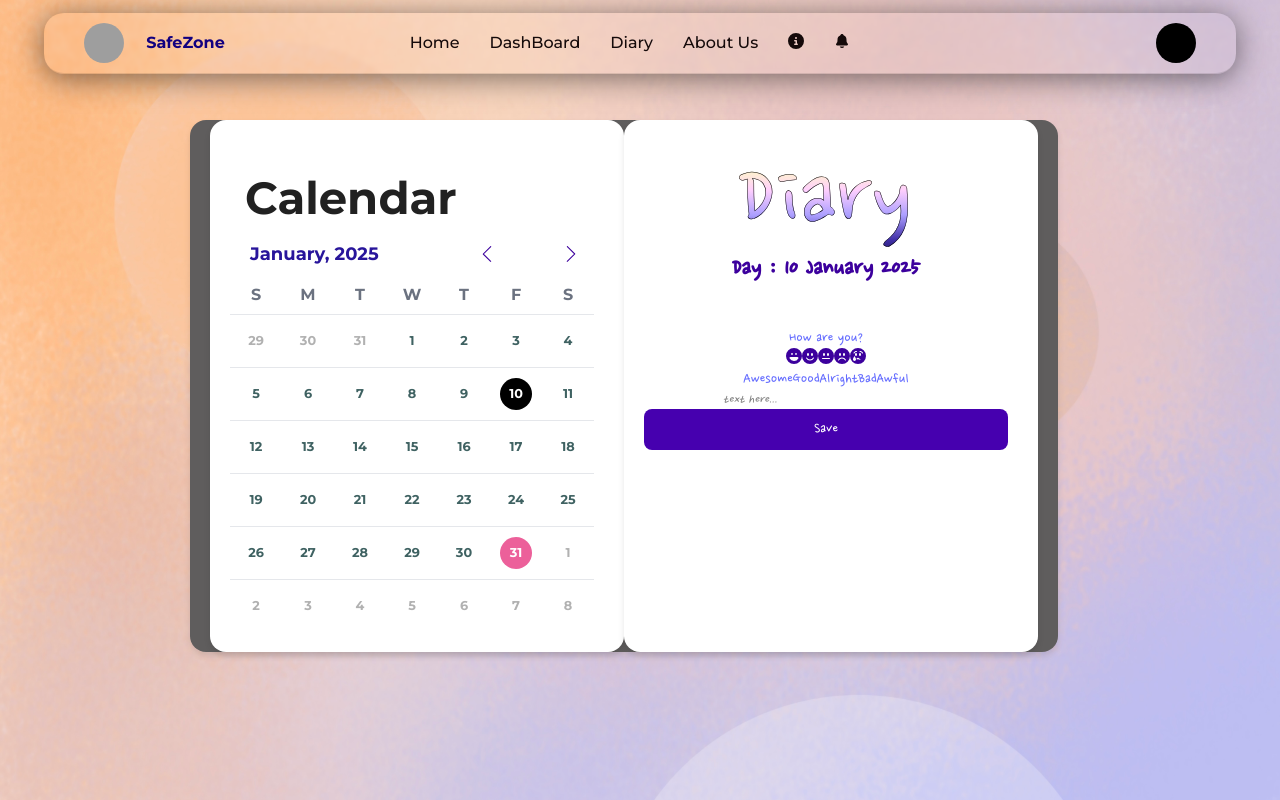
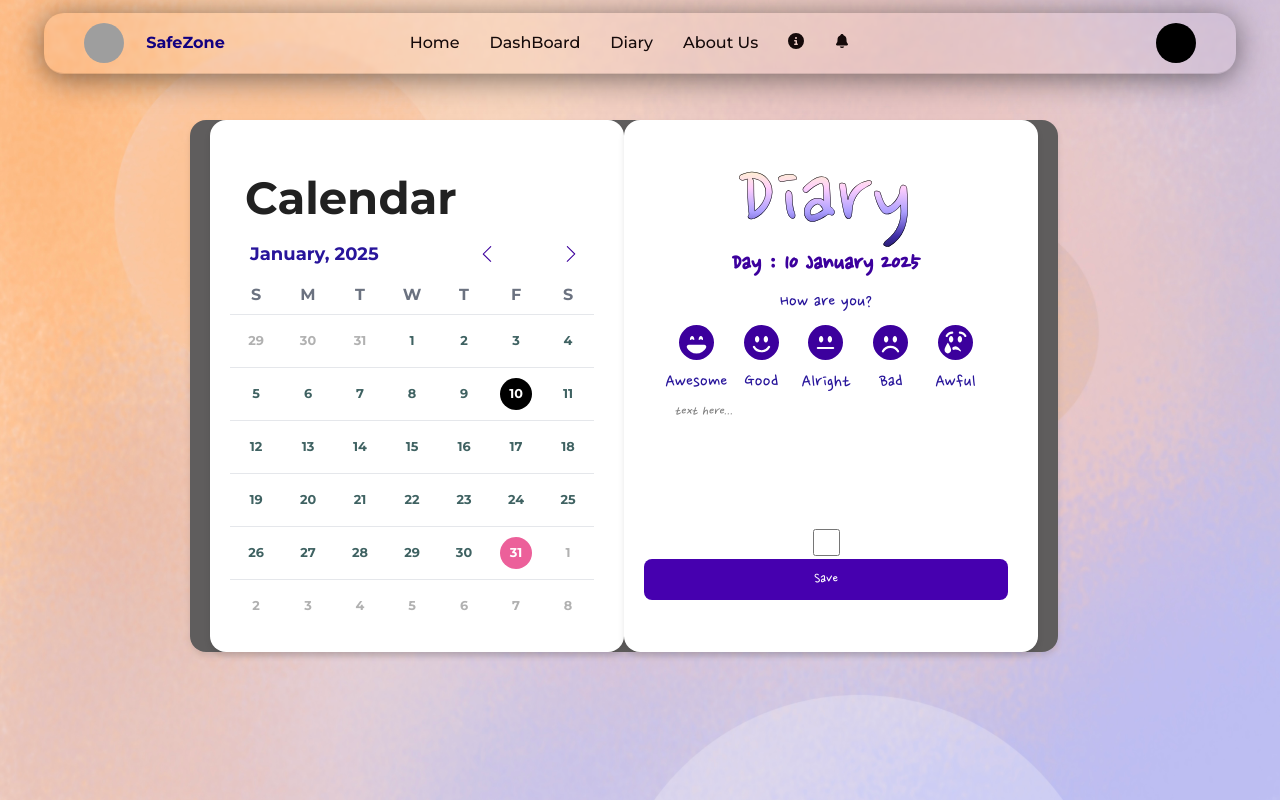
Before and after one commit to Babybluebear404/Project-SafeZone, a React (Vite) app: page /Diary in a window 1280 px wide. Both pictures are taken after a click on the element "10". Built offline with nearby package versions, Linux system fonts and the light colour scheme; grey boxes are pictures that could not be loaded.

Commit message:
Diary 90%, edit Friend section 70%

```diff
--- a/index.html
+++ b/index.html
@@ -6,6 +6,7 @@
     <meta name="viewport" content="width=device-width, initial-scale=1.0" />
     <link href="https://fonts.googleapis.com/css2?family=Nanum+Pen+Script&display=swap" rel="stylesheet">
     <link href="https://fonts.googleapis.com/css2?family=Montserrat:ital,wght@0,100..900;1,100..900&display=swap" rel="stylesheet">
+    <link href="https://fonts.googleapis.com/css2?family=Prompt:ital,wght@0,100;0,200;0,300;0,400;0,500;0,600;0,700;0,800;0,900;1,100;1,200;1,300;1,400;1,500;1,600;1,700;1,800;1,900&display=swap" rel="stylesheet">
     <title>Vite + React</title>
   </head>
   <body>
--- a/src/pages/AboutUs.css
+++ b/src/pages/AboutUs.css
@@ -12,6 +12,7 @@
     box-shadow: 0px 4px 8px rgba(0, 0, 0, 0.2);
     max-width: 800px;
     margin: 0 auto;
+    font-family: "Prompt", serif;
   }
 
   .about-box p {
--- a/src/pages/Diary.css
+++ b/src/pages/Diary.css
@@ -154,7 +154,7 @@
 .diary-display{
   display: grid;
   font-family: 'Nanum Pen Script', serif;
-  grid-template-rows: 2fr 1fr;
+  grid-template-rows: 120px 30px 110px 200px;
 }
 
 .diary-header {
@@ -166,50 +166,166 @@
   -webkit-text-stroke: 0.5px #000000;
 }
 
+
 .day-selected h1{
   font-size: 26px;
   margin-top: -10px;
 }
 
-input::placeholder {
+textarea::placeholder {
   font-family: 'Nanum Pen Script', sans-serif;
-  font-size: 14px;
+  font-size: 15px;
   color: gray;
   font-style: italic;
 }
 
-.popup-overlay {
-  position: fixed;
-  top: 0;
-  left: 0;
+.text-general{
+  font-size: 20px;
+  color: #28159B;
+}
+
+.text-general:hover{
+  color: #28159B;
+}
+.emoji-text {
+  display: grid;
+  grid-template-columns: repeat(5, 1fr);
+  align-items: center;
+  margin: 10px 20px;
+}
+
+.showMessages{
+  font-family: "Prompt", serif;
+  font-weight: 500;
+  font-style: normal;
+  width: 320px;
+  margin-left: 25px;
+  margin-top: 20px;
+}
+
+.display-text {
+  word-break: break-word;
+  white-space: normal;
+}
+
+
+/*Color emoji change*/
+.emoji-icon {
+  cursor: pointer;
+  transition: color 0.3s ease;
+  display: grid;
+  grid-template-columns: repeat(5, 1fr);
+  justify-items : center;
+  align-items: center;
+  margin: 10px 20px;
+  font-size: 35px;
+
+}
+
+.awesome-icon:hover{
+  color: #e990c2;
+}
+.awesome-icon.selected, .awesome-selected {
+  color: #FF92CD;
+  font-size: 35px;
+}
+.awesome-rating{
+  background-color : #FF92CD;
+}
+
+.good-icon:hover{
+  color: #ffd1ab;
+}
+.good-icon.selected, .good-selected{
+  color: #FDBA83;
+  font-size: 35px;
+}
+.good-rating{
+  background-color :#FDBA83;
+}
+
+.alright-icon:hover{
+  color: #c6e7ff;
+}
+.alright-icon.selected, .alright-selected{
+  color: #ABDCFF;
+  font-size: 35px;
+}
+.alright-rating{
+  background-color :#ABDCFF;
+}
+
+
+.bad-icon:hover{
+  color: #e9ccff;
+}
+.bad-icon.selected, .bad-selected{
+  color: #E1BBFF;
+  font-size: 35px;
+}
+.bad-rating{
+  background-color :#E1BBFF;
+}
+
+.awful-icon:hover{
+  color: #e2d7d7;
+}
+.awful-icon.selected, .awful-selected{
+  color: #D0D0D0;
+  font-size: 35px;
+}
+.awful-rating{
+  background-color :#D0D0D0;
+}
+
+.messageBox {
+  display: grid;
+  grid-template-rows: 3fr 1fr;
+}
+
+
+.meassage-textarea{
+  padding-left: 30px;
+  width: 80%;
+  height: 122px;
+  outline: none;
+  border: none;
+  resize: none;
+}
+
+.meassage-textarea.typing{
+  padding-left: 30px;
+  width: 80%;
+  height: 122px;
+  outline: none;
+  border: none;
+  resize: none;
+}
+
+
+/*Friend Popup*/
+.friend-display {
+  display: flex;
+  flex-direction:column;
+  justify-content: center;
   width: 100%;
   height: 100%;
-  background: rgba(0, 0, 0, 0.5);
-  display: flex;
-  align-items: center;
-  justify-content: center;
-  z-index: 9999;
+  margin: 0%;
 }
 
-.close-button {
-  position: absolute;
-  background: #ffffff;
-  border: none;
-  cursor: pointer;
-  top: 80%;
-  left: 65%;
-  transform: translate(-50%, 0%);
-  display: flex;
-  justify-content: center;
-  align-items: center;
-  width: 40px;
-  height: 40px;
+.friend-content {
+  max-width: 350px;
+  max-height: 350px;
+  overflow: auto;
 }
 
-.close-button:hover {
-  background: #f44336;
+.header-friend {
+  width: 100%;
+  height: 100%;
+  display: grid;
+  grid-template-columns: 1fr 11fr;
+  place-items: center;
 }
-
 
 .search-bar {
   display: flex;
@@ -242,7 +358,7 @@ input::placeholder {
 }
 
 .logo-friends {
-    margin-right: 10px;
+  margin-right: 10px;
   width: 40px;
   height: 40px;
   border-radius: 50%;
@@ -256,7 +372,7 @@ input::placeholder {
   flex-direction: column;
   gap: 10px;
   max-height: 250px;
-  overflow-y: auto;
+  overflow: auto;
 }
 
 .friend-item {
@@ -297,3 +413,4 @@ input::placeholder {
 .delete-button:hover {
   background: #3b2b91;
 }
+/*End Friend popup Section*/
--- a/src/pages/Diary.jsx
+++ b/src/pages/Diary.jsx
@@ -1,4 +1,4 @@
-import React, { useState } from "react";
+import { useState } from "react";
 import { SlArrowRight, SlArrowLeft } from "react-icons/sl";
 import { FcPlus, FcLike } from "react-icons/fc";
 import { BsEmojiLaughingFill, BsEmojiSmileFill, BsEmojiNeutralFill, BsEmojiFrownFill, BsEmojiTearFill } from "react-icons/bs";
@@ -7,39 +7,112 @@ import Tab from "./Tab";
 import dayjs from "dayjs";
 import "./Diary.css";
 
-const CloseFriendsPopup = ({ onClose }) => {
-  return (
-    <div className="popup-overlay">
-      <div className="popup-content">
-        <h2>Friends</h2>
-        <input type="text" placeholder="Search..." className="search-box" />
-        <div className="friends-list">
-          {Array(7).fill("SafeZone").map((friend, index) => (
-            <div key={index} className="friend-item">
-              <div className="logo-friends"></div>
-              <span>{friend}</span>
-              <button className="delete-button">🗑</button>
-            </div>
-          ))}
-        </div>
-        <button className="close-button" onClick={onClose}>✖</button>
-      </div>
-    </div>
-  );
-};
-
 const Diary = () => {
   const days = ["S", "M", "T", "W", "T", "F", "S"];
   const currentDate = dayjs();
   const [today, setToday] = useState(currentDate);
-  const [selectDate, setSelectDate] = useState(currentDate);
+  const [selectDate, setSelectDate] = useState(null);
 
-  const [isPopupOpen, setIsPopupOpen] = useState(false);
-  console.log("Popup state:", isPopupOpen);
-  const togglePopup = () => {
-    console.log("Toggle clicked!");
-    setIsPopupOpen(!isPopupOpen);
+  const [friendSection, setFriendSection] = useState(false);
+  const [addfriendSec, setAddfrienSec] = useState(false);
+
+  const [searchTerm, setSearchTerm] = useState("");
+
+  const [isShared, setIsShared] = useState(false);
+
+  const [friends, setFriends] = useState([
+    { id: "test1", name: "Aren" },
+    { id: "test2", name: "Mikasa" },
+    { id: "test3", name: "Armin" },
+    { id: "test4", name: "Levi" }
+  ]);
+
+  const user = [
+    { id: "test5", name: "Himmel" },
+    { id: "test6", name: "Frieren" },
+    { id: "test7", name: "Heiter" },
+    { id: "test8", name: "Eisen" }
+  ];
+
+  const filteredFriends = friends.filter((friend) =>
+    friend.name.toLowerCase().includes(searchTerm.toLowerCase())
+  );
+
+  const filteredUser = user.filter((friend) =>
+    friend.name.toLowerCase().includes(searchTerm.toLowerCase())
+  );
+
+  const addFriend = (friend) => {
+    setFriends([...friends, friend]);
   };
+
+  const FriendSection = () => {
+    return (
+      addfriendSec ? (
+        <div className="friend-display">
+          <div className="header-friend">
+            <SlArrowLeft
+              onClick={() => setFriendSection(!friendSection) & setAddfrienSec(!addfriendSec)}
+            />
+            <h2>Add Friends</h2>
+          </div>
+          <input type="text"
+            placeholder="Search..."
+            className="search-box"
+            value={searchTerm}
+            onChange={(e) => setSearchTerm(e.target.value)}
+            autoFocus />
+          {searchTerm.trim() !== "" && (
+            <div className="friends-list">
+              {filteredUser.length > 0 ? (
+                filteredUser.map((friend) => (
+                  <div key={friend.id} className="friend-item">
+                    <div className="logo-friends"></div>
+                    <span>{friend.name}</span>
+                    <FcPlus className="delete-button" onClick={() => addFriend(friend)} />
+                  </div>
+                ))
+              ) : (
+                <p>ไม่พบเพื่อนที่ค้นหา</p>
+              )}
+            </div>
+          )}
+
+        </div>
+      ) : (
+        <div className="friend-display">
+          <div className="header-friend">
+            <SlArrowLeft
+              onClick={() => setFriendSection(!friendSection)}
+            />
+            <h2>Friends</h2>
+          </div>
+          <input type="text"
+            placeholder="Search..."
+            className="search-box"
+            value={searchTerm}
+            onChange={(e) => setSearchTerm(e.target.value)}
+            autoFocus />
+          <div className="friend-content">
+            <div className="friends-list">
+              {filteredFriends.length > 0 ? (
+                filteredFriends.map((friend) => (
+                  <div key={friend.id} className="friend-item">
+                    <div className="logo-friends"></div>
+                    <span>{friend.name}</span>
+                    <button className="delete-button">🗑</button>
+                  </div>
+                ))
+              ) : (
+                <p>ไม่พบเพื่อนที่ค้นหา</p>
+              )}
+            </div>
+          </div>
+        </div>
+      )
+    )
+  }
+
 
   //text box write message
   const [messages, setMessages] = useState([]);
@@ -49,7 +122,8 @@ const Diary = () => {
     if (input.trim() !== "") {
       const newMessage = {
         text: input,
-        timestamp: selectDate.toDate().toDateString()
+        timestamp: selectDate.toDate().toDateString(),
+        emojiRating: selectedEmoji.rating,
       };
 
       setMessages([...messages, newMessage]);
@@ -57,9 +131,68 @@ const Diary = () => {
     }
   };
 
+  //check selected date have message(no filterred message on this date)
   const filteredMessages = messages.filter(
     (msg) => selectDate && msg.timestamp === selectDate.toDate().toDateString()
   );
+  const [selectedEmoji, setSelectedEmoji] = useState({});
+  const getRatingClass = (rating) => {
+    switch (rating) {
+      case 5:
+        return "awesome-rating";
+      case 4:
+        return "good-rating";
+      case 3:
+        return "alright-rating";
+      case 2:
+        return "bad-rating";
+      case 1:
+        return "awful-rating";
+      default:
+        return "";
+    }
+  };
+
+  const getEmojiIcon = (rating) => {
+    switch (rating) {
+      case 5:
+        return <BsEmojiLaughingFill className="awesome-selected" />;
+      case 4:
+        return <BsEmojiSmileFill className="good-selected" />;
+      case 3:
+        return <BsEmojiNeutralFill className="alright-selected" />;
+      case 2:
+        return <BsEmojiFrownFill className="bad-selected" />;
+      case 1:
+        return <BsEmojiTearFill className="awful-selected" />;
+      default:
+        return null;
+    }
+  };
+
+  const showMessages = messages
+    .filter((msg) => selectDate && msg.timestamp === selectDate.toDate().toDateString())
+    .map((msg, index) => {
+      const emojiRating = selectedEmoji[msg.timestamp] || null;
+
+      return (
+        <div key={index} className="showMessages">
+          {emojiRating && getEmojiIcon(emojiRating)}
+          <p className="display-text">{msg.text}</p>
+        </div>
+      );
+    });
+
+  const handleAnswer = (emojiRating) => {
+    if (selectDate) {
+      const dateKey = selectDate.toDate().toDateString();
+
+      setSelectedEmoji((prev) => ({
+        ...prev,
+        [dateKey]: emojiRating,
+      }));
+    }
+  };
 
 
   return (
@@ -102,20 +235,26 @@ const Diary = () => {
                       ? "bg-black"
                       : "";
 
+                  const dateString = date.toDate().toDateString();
+                  const emojiRating = selectedEmoji[dateString] || null;
+                  const ratingClass = emojiRating ? getRatingClass(emojiRating) : "";
+
                   const handleDateClick = () => {
                     if (selectDate && selectDate.toDate().toDateString() === date.toDate().toDateString()) {
                       // If the same date is clicked, unselect it
                       setSelectDate(null);
+                      setInput("");
                     } else {
                       setSelectDate(date);
+                      setInput("");
                     }
                   };
 
                   return (
                     <div key={index} className="current-cycle">
                       <h1
-                        className={`base-style ${isGray} ${isToday} ${isSelected}`}
-                        onClick={handleDateClick}
+                        className={`base-style ${isGray} ${isToday} ${isSelected} ${ratingClass}`}
+                        onClick={() => handleDateClick(date)}
                       >
                         {date.toDate().getDate()}
                       </h1>
@@ -128,11 +267,17 @@ const Diary = () => {
 
           {/* Diary Section */}
           <div className="diary-section">
-            {selectDate === null ? (
+            {
+              selectDate === null && !friendSection ? (
                 <div className="diary-page">
                   <a className="diary-title">Diary</a>
-                <a className="add-friends-button">Add Friend <FcPlus /></a>
-                <a className="close-friends-button" onClick={togglePopup}>Friends <FcLike /></a>
+                  <a className="add-friends-button" onClick={() => setFriendSection(!friendSection) & setAddfrienSec(!addfriendSec)}>Add Friend <FcPlus /></a>
+                  <a className="close-friends-button" onClick={() => setFriendSection(!friendSection)}>Friends <FcLike /></a>
+                </div>
+              ) : (
+                friendSection ? (
+                  <div className="friends-section">
+                    <FriendSection />
                   </div>
                 ) : (
                   filteredMessages.length > 0 ? (
@@ -143,12 +288,7 @@ const Diary = () => {
                           Day : {selectDate.toDate().getDate()} {months[selectDate.month()]} {selectDate.year()}
                         </h1>
                       </div>
-                  {messages.map((msg, index) => (
-                      <div key={index}>
-                        <p>{msg.text}</p>
-                        <p>{msg.timestamp}</p>
-                      </div>
-                    ))}
+                      {showMessages}
                     </div>
                   ) : (
                     <div className="diary-display">
@@ -160,13 +300,29 @@ const Diary = () => {
                       </div>
                       <div className="emoji-selected">
                         <a className="text-general">How are you?</a>
-                    <div className="emoji-icon">
-                      <BsEmojiLaughingFill />
-                      <BsEmojiSmileFill />
-                      <BsEmojiNeutralFill />
-                      <BsEmojiFrownFill />
-                      <BsEmojiTearFill />
+                        <div className="emoji-icon" key={selectDate?.toDate().toDateString()}>
+                          <BsEmojiLaughingFill
+                            className={`awesome-icon ${selectedEmoji[selectDate?.toDate().toDateString()] === 5 ? 'selected' : ''}`}
+                            onClick={() => handleAnswer(5)}
+                          />
+                          <BsEmojiSmileFill
+                            className={`good-icon ${selectedEmoji[selectDate?.toDate().toDateString()] === 4 ? 'selected' : ''}`}
+                            onClick={() => handleAnswer(4)}
+                          />
+                          <BsEmojiNeutralFill
+                            className={`alright-icon ${selectedEmoji[selectDate?.toDate().toDateString()] === 3 ? 'selected' : ''}`}
+                            onClick={() => handleAnswer(3)}
+                          />
+                          <BsEmojiFrownFill
+                            className={`bad-icon ${selectedEmoji[selectDate?.toDate().toDateString()] === 2 ? 'selected' : ''}`}
+                            onClick={() => handleAnswer(2)}
+                          />
+                          <BsEmojiTearFill
+                            className={`awful-icon ${selectedEmoji[selectDate?.toDate().toDateString()] === 1 ? 'selected' : ''}`}
+                            onClick={() => handleAnswer(1)}
+                          />
                         </div>
+
                         <div className="emoji-text">
                           <a className="text-general">Awesome</a>
                           <a className="text-general">Good</a>
@@ -175,23 +331,32 @@ const Diary = () => {
                           <a className="text-general">Awful</a>
                         </div>
                       </div>
+
                       <div className="messageBox">
-                    <input
-                      type="text"
+                        <textarea
                           value={input}
                           onChange={(e) => setInput(e.target.value)}
                           placeholder="text here..."
+                          className="meassage-textarea"
+                        ></textarea>
+                        <input
+                          type="checkbox"
+                          checked={isShared}
+                          onChange={() => setIsShared(!isShared)}
                         />
-                    <button onClick={sendMessage} className="save-message">
+                        <button onClick={sendMessage} className="save-message"
+                          disabled={input.trim() === "" || !selectedEmoji[selectDate?.toDate().toDateString()]}>
                           Save
                         </button>
                       </div>
                     </div>
                   )
-            )}
+                )
+              )
+            }
           </div> {/*End of Diary Section*/}
         </div>
-        {isPopupOpen && <CloseFriendsPopup onClose={togglePopup} />}
+        {/*{isPopupOpen && <CloseFriendsPopup onClose={togglePopup} />}*/}
         )
       </div>
     </div>
--- a/src/pages/Tab.jsx
+++ b/src/pages/Tab.jsx
@@ -14,7 +14,7 @@ const Tab = () => {
         </div>
         <nav className="nav-links">
           <a href="/HomeLogin" className="nav-item active">Home</a>
-          <a href="/dashboard" className="nav-item">DashBoard</a>
+          <a href="/dashboard" className="nav-item ">DashBoard</a>
           <a href="/diary" className="nav-item">Diary</a>
           <a href="/AboutUs" className="nav-item">About Us</a>
           <a href="/info" className="nav-item"><FaCircleInfo /></a>
```
Lines whose indentation alone changed are shown as unchanged.
